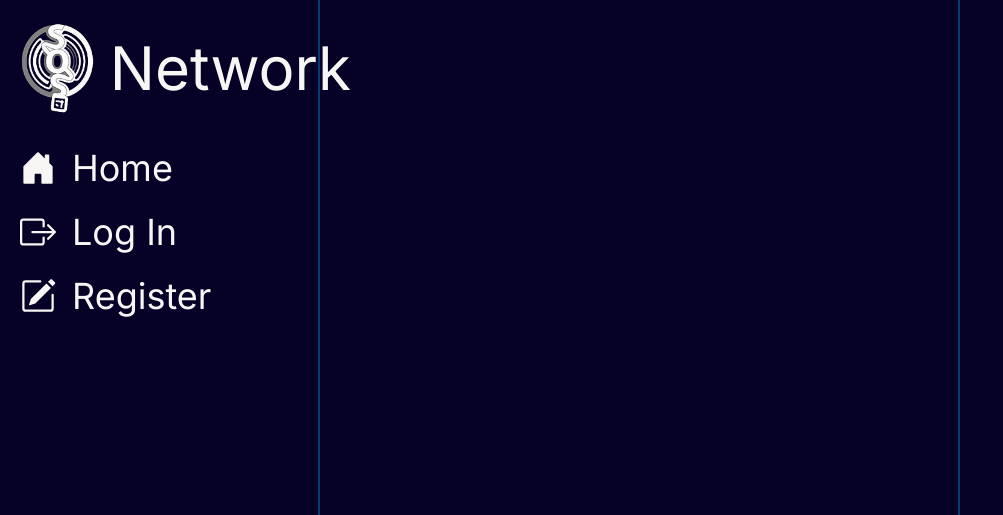
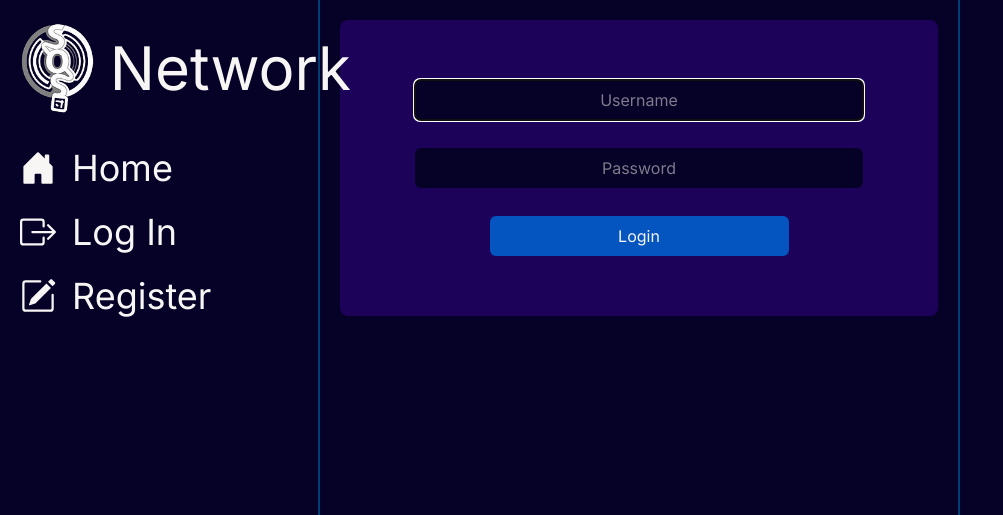
Before and after one commit to Guidjy/CS50W-project4-network, a Django app: page / in a window 1280 px wide. Shown: the top 515 px of the page, without its empty margins (0-1003 px from the left). Run offline with Django 3.2, Linux system fonts and the light colour scheme.

Commit message:
login logic halfway donw

```diff
--- a/network/static/network/app2.js
+++ b/network/static/network/app3.js
@@ -1,6 +1,8 @@
 function App() {
   const [username, setUsername] = React.useState(null);
   const [loggedIn, setLoggedIn] = React.useState(false);
+  const [displayAlert, setDisplayAlert] = React.useState(false);
+  const [alertMessage, setAlertMessage] = React.useState('');
 
   // updates the client side with user info
   // uuuuuuhh peep https://react.dev/reference/react/useEffect
@@ -30,21 +32,25 @@ function App() {
   }
 
   // handles login logic :P
-  function login() {
+  function login(username, password) {
     fetch('/login', {
       method: 'POST',
       body: JSON.stringify({
-        username: 'guidjy',
-        password: 'craft22@'
+        username: username,
+        password: password
       })
     })
     .then(response => response.json())
     .then(response => {
       // checks wether the user was successfully logged in or not
       if(response.status === 200) {
+        setUsername(username);
         setLoggedIn(true);
+        setDisplayAlert(false);
       } else {
         setLoggedIn(false);
+        setDisplayAlert(true);
+        setAlertMessage(response.message);
       }
     })
   }
@@ -56,9 +62,21 @@ function App() {
   return (
     <div className="flex">
       <SidebarLeft loggedIn={loggedIn} username={username} onLogout={logout} onLogin={login} />
+      {/* this div is here to place the posts div correctly */}
       <div className="w-1/4"></div>
       <div id="posts" className="w-3/4 xl:w-6/12 min-h-screen h-full xl:border-r-2 border-[#023E73]">
+        {displayAlert && (<Alert message={alertMessage} />)}
+        {!loggedIn && (<LoginForm onSubmit={login} />)}
       </div>
+    </div>
+  );
+}
+
+
+function Alert({message}) {
+  return (
+    <div class="bg-[#F24B59] border-2 border-[#BF3434] rounded text-center font-bold p-3 m-5">
+      {message}
     </div>
   );
 }
@@ -137,4 +155,26 @@ function SidebarLeft({loggedIn, username, onLogout, onLogin}) {
   );
 }
 
+
+function LoginForm({onSubmit}) {
+  const [username, setUsername] = React.useState('');
+  const [password, setPassword] = React.useState('');
+
+  return (
+    <div className="m-5 py-15 bg-[#1D0259] rounded-lg">
+      <form class="flex flex-col items-center">
+        {/* peep the onChange events in the input fields. The idea is to prevent calling document.querySelector
+        which should probably make things easier in bigger forms idk :P */}
+        <input id="login-username-field" class="text-center rounded-md bg-[#060126] mb-7 py-2 w-3/4" type="text" placeholder="Username" autoFocus
+        onChange={(event) => setUsername(event.target.value)}/>
+        <input id="login-password-field" class="text-center rounded-md bg-[#060126] mb-7 py-2 w-3/4" type="password" placeholder="Password"
+        onChange={(event) => setPassword(event.target.value)}/>
+        <input class="bg-[#0455BF] rounded-md hover:bg-[#3084F2] py-2 w-1/2" type="submit" value="Login"
+        onClick={(event) => {event.preventDefault(); onSubmit?.(username, password); }} />
+      </form>
+    </div>
+  )
+}
+
+
 ReactDOM.render(<App />, document.querySelector('#app'));
--- a/network/templates/network/index.html
+++ b/network/templates/network/index.html
@@ -8,5 +8,5 @@
 {% endblock %}
 
 {% block script %}
-    <script type="text/babel" src="{% static 'network/app2.js' %}"></script>
+    <script type="text/babel" src="{% static 'network/app3.js' %}"></script>
 {% endblock %}
```
Also changed, not shown: db.sqlite3.
